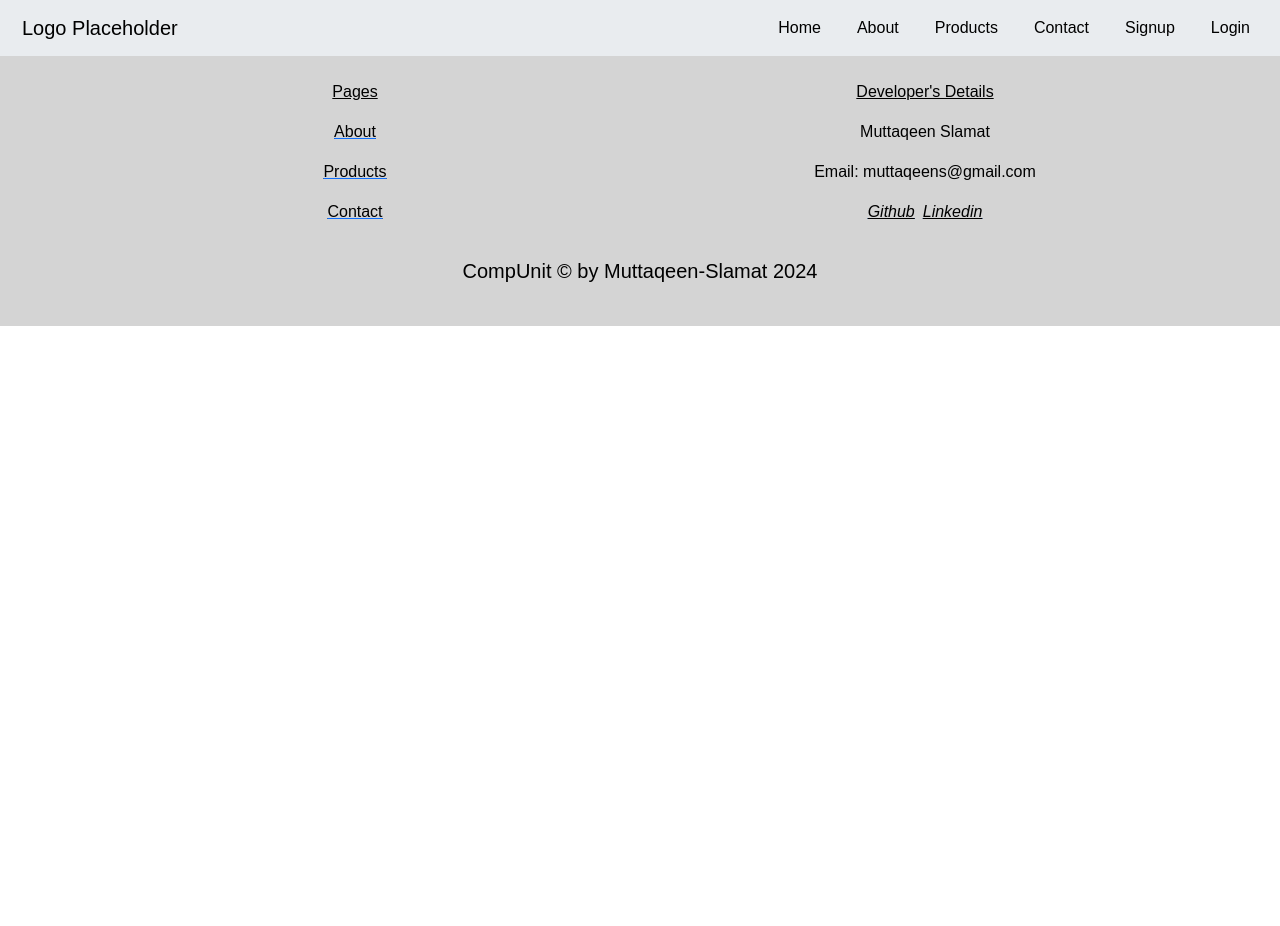
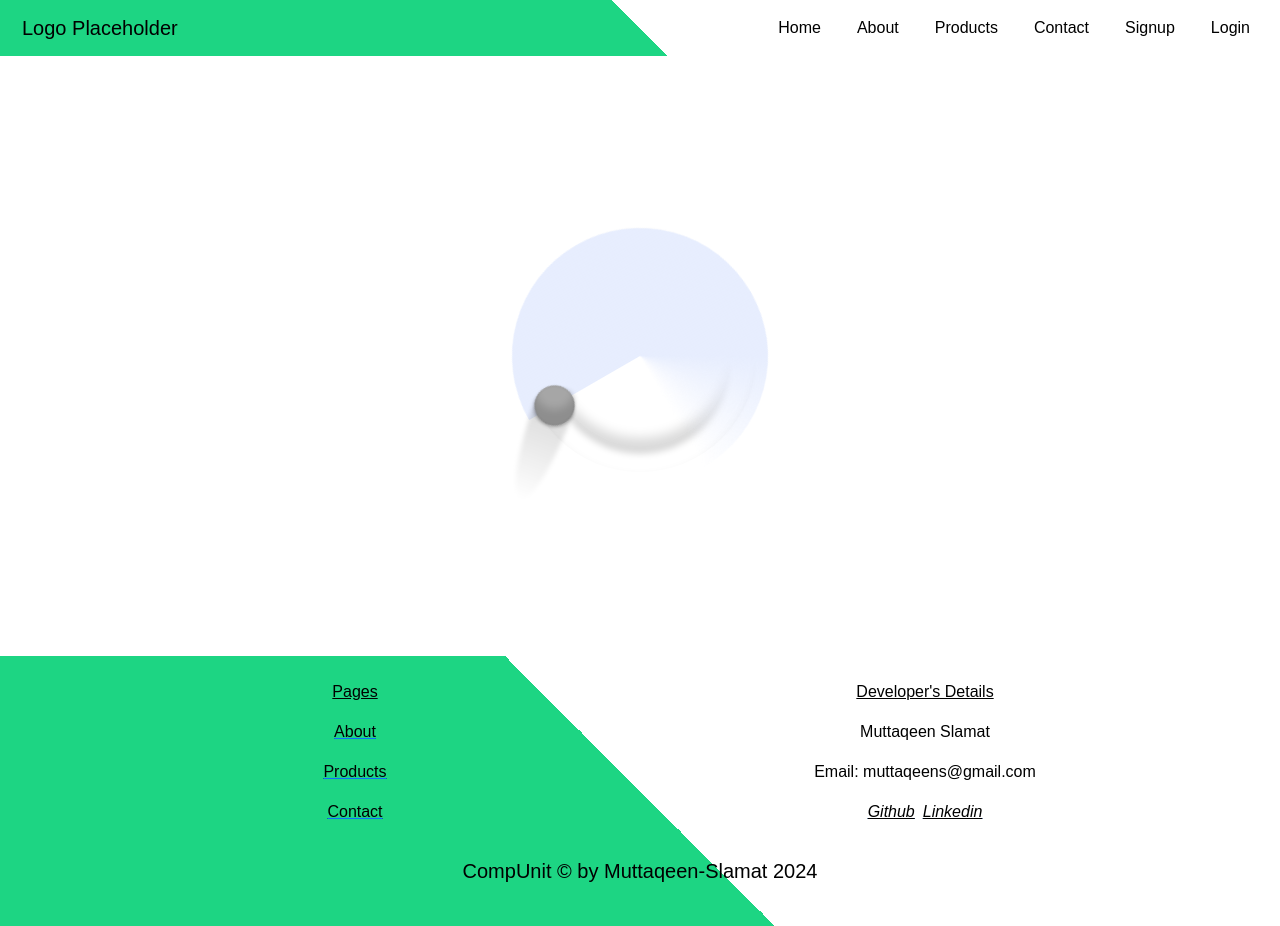
Before and after one commit to Muttaqeen-Slamat/CapStone-Muttaqeen, a Vue app: page /test in a window 1280 px wide. Before the commit the page ends 800 px from the top, so only its background shows below. Built offline with nearby package versions, Linux system fonts and the light colour scheme; grey boxes are pictures that could not be loaded; the HTML template or start-up script is replaced by a standard one.

Commit message:
update to nav and footer

```diff
--- a/src/components/FooterComp.vue
+++ b/src/components/FooterComp.vue
@@ -64,6 +64,7 @@ export default {
   background-color: rgb(212, 212, 212);
   color: black;
   text-decoration-style: none ;
+  background:linear-gradient(45deg, #1dd583 50%, white 50%);;
 }
 
 
--- a/src/components/NavBar.vue
+++ b/src/components/NavBar.vue
@@ -1,6 +1,6 @@
 <template>
   <div>
-    <nav class="navbar navbar-expand-lg bg-body-secondary">
+    <nav class="navbar navbar-expand-lg bg-body-secondary" id="nav">
       <div class="container-fluid">
         <a class="navbar-brand" href="/">Logo Placeholder</a>
         <button class="navbar-toggler" type="button" data-bs-toggle="collapse" data-bs-target="#navbarSupportedContent" aria-controls="navbarSupportedContent" aria-expanded="false" aria-label="Toggle navigation">
@@ -99,6 +99,10 @@ export default {
 
 <style scoped>
 
+#nav{
+  background:linear-gradient(45deg, #1dd583 50%, white 50%);;
+}
+
 nav a{
         display: inline-block;
      position: relative;
--- /dev/null
+++ b/src/components/SpinnerComp.vue
@@ -0,0 +1,192 @@
+<template >
+    <div class="d-flex justify-content-center align-items-center" id="spin">
+        <div class="pl">
+	<div class="pl__outer-ring"></div>
+	<div class="pl__inner-ring"></div>
+	<div class="pl__track-cover"></div>
+	<div class="pl__ball">
+		<div class="pl__ball-texture"></div>
+		<div class="pl__ball-outer-shadow"></div>
+		<div class="pl__ball-inner-shadow"></div>
+		<div class="pl__ball-side-shadows"></div>
+	</div>
+</div>
+
+    </div>
+ </template>
+ <script>
+ export default {
+
+
+ }
+ </script>
+ <style>
+
+#spin{
+    height: 75vh;
+}
+
+.pl,
+.pl__ball,
+.pl__ball-inner-shadow,
+.pl__ball-side-shadows,
+.pl__ball-texture,
+.pl__inner-ring,
+.pl__outer-ring,
+.pl__track-cover {
+	border-radius: 50%;
+}
+.pl {
+	position: relative;
+	width: 16em;
+	height: 16em;
+}
+.pl__ball,
+.pl__ball-inner-shadow,
+.pl__ball-outer-shadow,
+.pl__ball-side-shadows,
+.pl__ball-texture,
+.pl__ball-texture:before,
+.pl__inner-ring,
+.pl__outer-ring,
+.pl__track-cover {
+	position: absolute;
+}
+.pl__ball,
+.pl__ball-inner-shadow,
+.pl__ball-outer-shadow,
+.pl__ball-texture:before,
+.pl__track-cover {
+	animation: ball 3s linear infinite;
+}
+.pl__ball {
+	top: calc(50% - 1.25em);
+	left: calc(50% - 1.25em);
+	transform: rotate(0) translateY(-6.5em);
+	width: 2.5em;
+	height: 2.5em;
+}
+.pl__ball-inner-shadow {
+	animation-name: ballInnerShadow;
+	box-shadow:
+		0 0.1em 0.2em hsla(0, 0%, 0%, 0.3),
+		0 0 0.2em hsla(0, 0%, 0%, 0.1) inset,
+		0 -1em 0.5em hsla(0, 0%, 0%, 0.15) inset;
+	width: 100%;
+	height: 100%;
+}
+.pl__ball-outer-shadow {
+	animation-name: ballOuterShadow;
+	background-image: linear-gradient(hsla(0, 0%, 0%, 0.15),hsla(0, 0%, 0%, 0));
+	border-radius: 0 0 50% 50% / 0 0 100% 100%;
+	filter: blur(2px);
+	top: 50%;
+	left: 0;
+	width: 100%;
+	height: 250%;
+	transform: rotate(20deg);
+	transform-origin: 50% 0;
+	z-index: -2;
+}
+.pl__ball-side-shadows {
+	background-color: hsla(0, 0%, 0%, 0.1);
+	filter: blur(2px);
+	width: 100%;
+	height: 100%;
+	transform: scale(0.75,1.1);
+	z-index: -1;
+}
+.pl__ball-texture {
+	overflow: hidden;
+	width: 100%;
+	height: 100%;
+	transform: translate3d(0,0,0);
+}
+.pl__ball-texture:before {
+	animation-name: ballTexture;
+	animation-duration: 0.25s;
+	background: url(https://assets.codepen.io/416221/snow.jpg) 0 0 / 50% 100%;
+	content: "";
+	display: block;
+	filter: brightness(1.05);
+	top: 0;
+	right: 0;
+	width: 200%;
+	height: 100%;
+}
+.pl__inner-ring {
+	box-shadow:
+		0 -0.25em 0.5em hsla(0, 0%, 100%, 0.4),
+		0 0.5em 0.75em hsla(0, 0%, 100%, 0.4) inset,
+		0 0.5em 0.375em hsla(0, 0%, 0%, 0.15),
+		0 -0.5em 0.75em hsla(0, 0%, 0%, 0.15) inset;
+	top: 2.375em;
+	left: 2.375em;
+	width: calc(100% - 4.75em);
+	height: calc(100% - 4.75em);
+}
+.pl__outer-ring {
+	box-shadow:
+		0 -0.45em 0.375em hsla(0, 0%, 0%, 0.15),
+		0 0.5em 0.75em hsla(0, 0%, 0%, 0.15) inset,
+		0 0.25em 0.5em hsla(0, 0%, 100%, 0.4),
+		0 -0.5em 0.75em hsla(0, 0%, 100%, 0.4) inset;
+	top: 0.75em;
+	left: 0.75em;
+	width: calc(100% - 1.5em);
+	height: calc(100% - 1.5em);
+}
+.pl__track-cover {
+	animation-name: trackCover;
+	background-image: conic-gradient(hsla(223, 90%, 95%, 1) 210deg, hsla(223, 90%, 95%, 0) 270deg);
+	top: 0;
+	left: 0;
+	width: 100%;
+	height: 100%;
+}
+
+/* Animations */
+@keyframes ball {
+	from {
+		transform: rotate(0) translateY(-6.5em);
+	}
+	50% {
+		transform: rotate(180deg) translateY(-6em);
+	}
+	to {
+		transform: rotate(360deg) translateY(-6.5em);
+	}
+}
+@keyframes ballInnerShadow {
+	from {
+		transform: rotate(0);
+	}
+	to {
+		transform: rotate(-360deg);
+	}
+}
+@keyframes ballOuterShadow {
+	from {
+		transform: rotate(20deg);
+	}
+	to {
+		transform: rotate(-340deg);
+	}
+}
+@keyframes ballTexture {
+	from {
+		transform: translateX(0);
+	}
+	to {
+		transform: translateX(50%);
+	}
+}
+@keyframes trackCover {
+	from {
+		transform: rotate(0);
+	}
+	to {
+		transform: rotate(360deg);
+	}
+}
+ </style>
--- a/src/router/index.js
+++ b/src/router/index.js
@@ -53,6 +53,11 @@ const routes = [
     path: '/cart',
     name: 'cart',
     component: () => import('../views/CartView.vue')
+  },
+  {
+    path: '/test',
+    name: 'test',
+    component: () => import('../views/testView.vue')
   }
 ]
 
--- /dev/null
+++ b/src/views/testView.vue
@@ -0,0 +1,19 @@
+<template>
+    <div>
+    <Spinner/>
+    </div>
+</template>
+
+<script>
+import Spinner from '../components/SpinnerComp.vue'
+    export default {
+        components:{
+            Spinner
+        }
+
+    }
+</script>
+
+<style scoped>
+
+</style>
```
